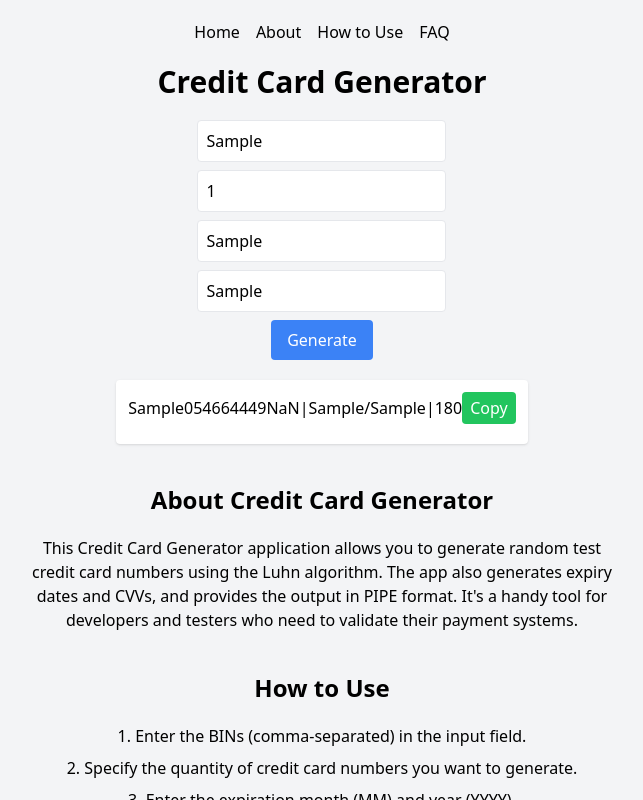
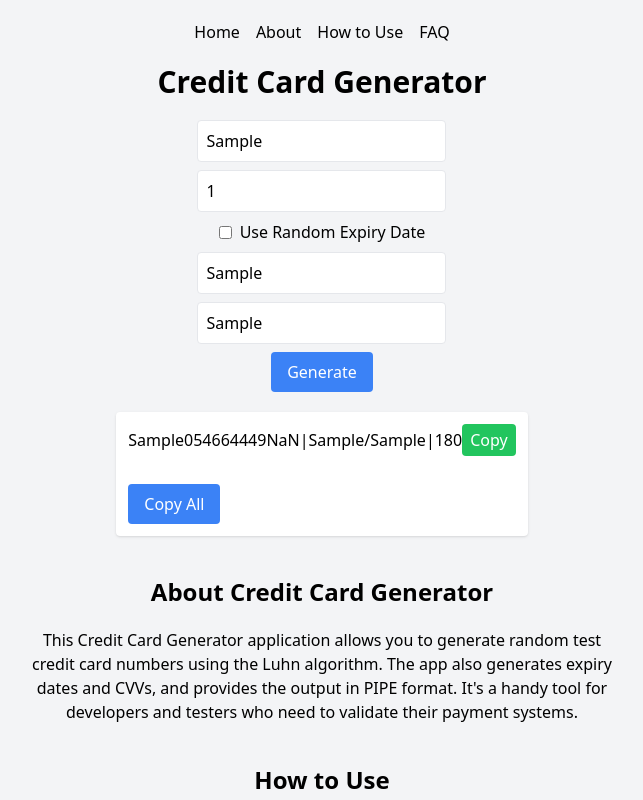
Before and after one commit to ltxstudio/my-card-generator, a React (Vite) app: page / in a window 1280 px wide. Both pictures are taken after typing "Sample", "Sample", "Sample" into the empty fields and a click on the button "Generate". Shown: the top 800 px of the page, without its empty margins (318-961 px from the left). Built offline with nearby package versions, Linux system fonts and the light colour scheme.

Commit message:
Update App.tsx

```diff
--- a/src/App.tsx
+++ b/src/App.tsx
@@ -10,27 +10,48 @@ function App() {
   const [quantity, setQuantity] = useState(1);
   const [expMonth, setExpMonth] = useState('');
   const [expYear, setExpYear] = useState('');
+  const [useRandom, setUseRandom] = useState(false);
 
   useEffect(() => {
     initGA();
     logPageView();
   }, []);
 
+  const validateInput = () => {
+    if (!bins) return false;
+    if (quantity < 1) return false;
+    if (!useRandom) {
+      if (!expMonth || !expYear) return false;
+      if (expMonth < 1 || expMonth > 12) return false;
+      if (expYear < new Date().getFullYear()) return false;
+    }
+    return true;
+  };
+
   const generateCardDetails = () => {
+    if (!validateInput()) {
+      alert('Invalid input. Please check your entries.');
+      return;
+    }
+
     const binsArray = bins.split(',').map(bin => bin.trim());
     const cards = binsArray.flatMap(bin => (
       Array.from({ length: quantity }, () => ({
         number: generateCardNumber(bin, 16),
-        expiry: `${expMonth}/${expYear}`,
+        expiry: useRandom ? generateExpiryDate() : `${expMonth}/${expYear}`,
         cvv: generateCVV(),
       }))
     ));
     setCardDetails(cards);
   };
 
-  const copyToClipboard = (card) => {
-    const text = `${card.number}|${card.expiry}|${card.cvv}`;
+  const copyToClipboard = (text) => {
     navigator.clipboard.writeText(text);
+  };
+
+  const copyAllToClipboard = () => {
+    const allCards = cardDetails.map(card => `${card.number}|${card.expiry}|${card.cvv}`).join('\n');
+    copyToClipboard(allCards);
   };
 
   return (
@@ -65,6 +86,17 @@ function App() {
               placeholder="Quantity"
               className="border p-2 rounded mb-2"
             />
+            <label className="flex items-center mb-2">
+              <input
+                type="checkbox"
+                checked={useRandom}
+                onChange={(e) => setUseRandom(e.target.checked)}
+                className="mr-2"
+              />
+              Use Random Expiry Date
+            </label>
+            {!useRandom && (
+              <>
                 <input
                   type="text"
                   value={expMonth}
@@ -79,6 +111,8 @@ function App() {
                   placeholder="Expiration Year (YYYY)"
                   className="border p-2 rounded mb-2"
                 />
+              </>
+            )}
             <button
               className="bg-blue-500 text-white px-4 py-2 rounded"
               onClick={generateCardDetails}
@@ -94,12 +128,20 @@ function App() {
                 </div>
                 <button
                   className="bg-green-500 text-white px-2 py-1 rounded"
-                  onClick={() => copyToClipboard(card)}
+                  onClick={() => copyToClipboard(`${card.number}|${card.expiry}|${card.cvv}`)}
                 >
                   Copy
                 </button>
               </div>
             ))}
+            {cardDetails.length > 0 && (
+              <button
+                className="bg-blue-500 text-white px-4 py-2 rounded mt-5"
+                onClick={copyAllToClipboard}
+              >
+                Copy All
+              </button>
+            )}
           </div>
         </section>
         <section id="about" className="flex flex-col items-center mb-10">
```
Lines whose indentation alone changed are shown as unchanged.
